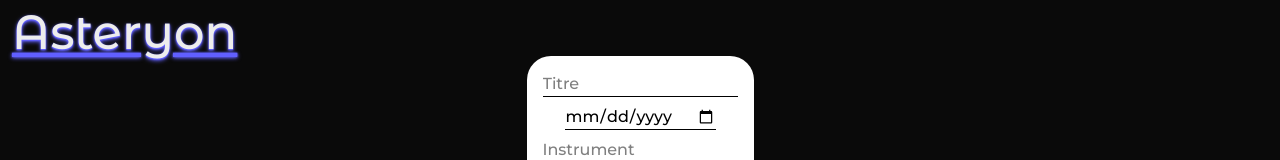
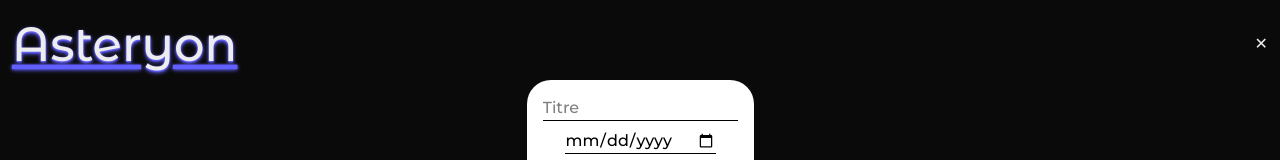
Before and after one commit to noctyris/asteryon, a Next.js app: page /upload in a window 1280 px wide. Shown: the top 160 px of the page. Built offline with nearby package versions, Linux system fonts and the light colour scheme.

Commit message:
Move layout to external component to adapt according to the current page

```diff
--- a/src/app/layout.tsx
+++ b/src/app/layout.tsx
@@ -1,7 +1,7 @@
 import type { Metadata } from "next";
 import { Montserrat_Alternates, Montserrat } from "next/font/google";
+import LayoutInfo from "@/components/LayoutInfo";
 import "./globals.css";
-import Link from "next/link";
 
 const montserratAlternates = Montserrat_Alternates({
   variable: "--font-montserrat-alternates",
@@ -30,9 +30,7 @@ export default function RootLayout({
       <body
         className={`${montserrat.className} ${montserratAlternates.variable} antialiased pt-2`}
       >
-        <Link href="/" className={`${montserratAlternates.className} text-5xl p-3 underline decoration-indigo-500 md:decoration-indigo-500/25 hover:decoration-indigo-500 text-shadow-md hover:text-shadow-lg text-shadow-indigo-500`}>
-          Asteryon
-        </Link>
+        <LayoutInfo className={`${montserratAlternates.className}`} />
         {children}
       </body>
     </html>
--- /dev/null
+++ b/src/components/LayoutInfo.tsx
@@ -0,0 +1,28 @@
+'use client';
+
+import { usePathname } from 'next/navigation';
+import Link from 'next/link';
+
+export default function LayoutInfo({ className }: { className?: string }) {
+  const pathname = usePathname();
+
+  const uploadBtnPages = ["/"];
+  const crossBtnPages = ["/upload"]
+
+  return (
+    <header className={`${className} p-3 w-full flex flex-column justify-between items-center`}>
+      <Link
+        href="/"
+        className="text-5xl underline decoration-indigo-500 md:decoration-indigo-500/25 hover:decoration-indigo-500 text-shadow-md hover:text-shadow-lg text-shadow-indigo-500"
+      >
+        Asteryon
+      </Link>
+      {uploadBtnPages.includes(pathname) && (
+        <Link href="/upload" className="">
+          Upload
+        </Link>
+      )}
+      {(pathname.startsWith('/image') || crossBtnPages.includes(pathname)) && <p>✕</p>}
+    </header>
+  );
+}
```
